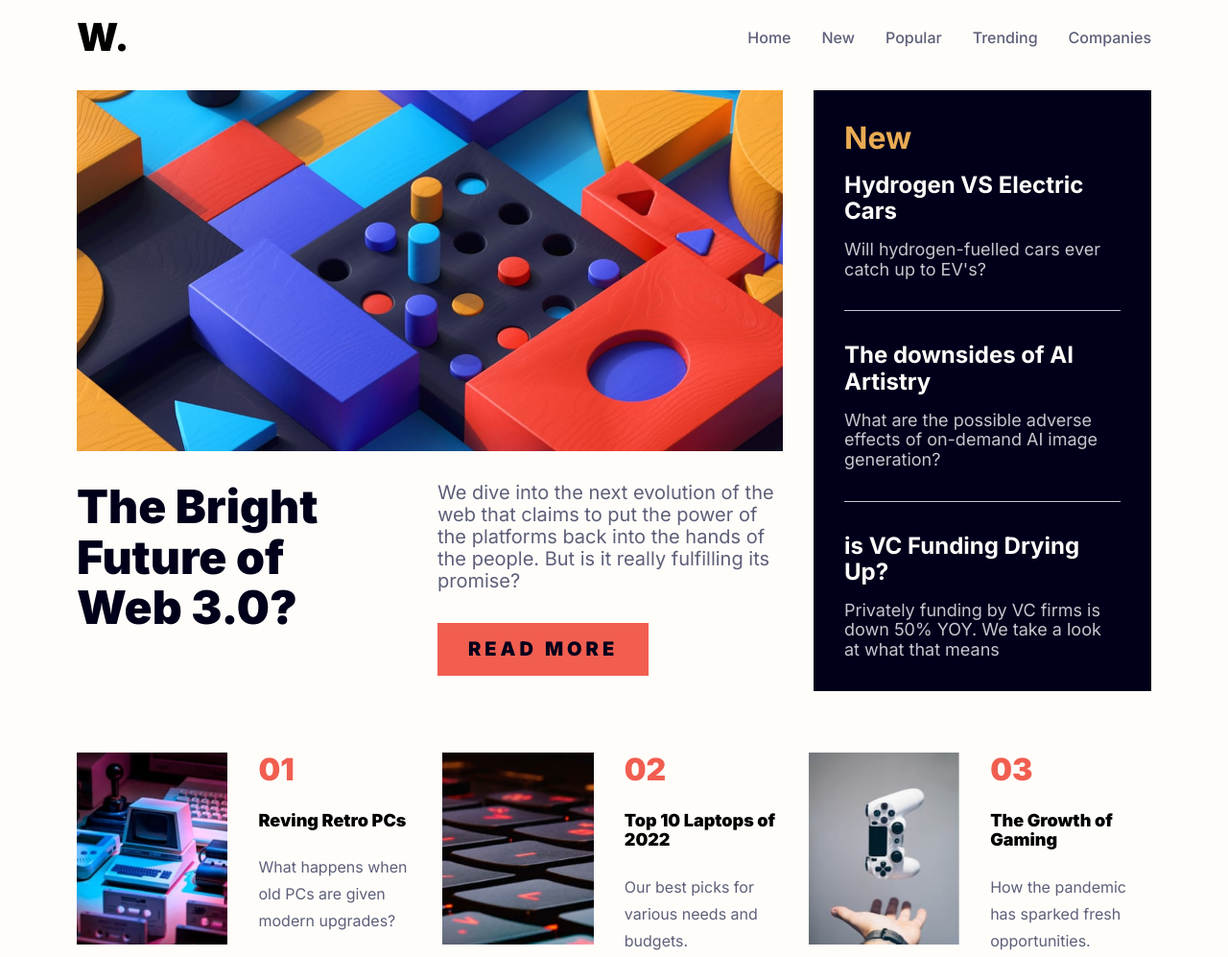
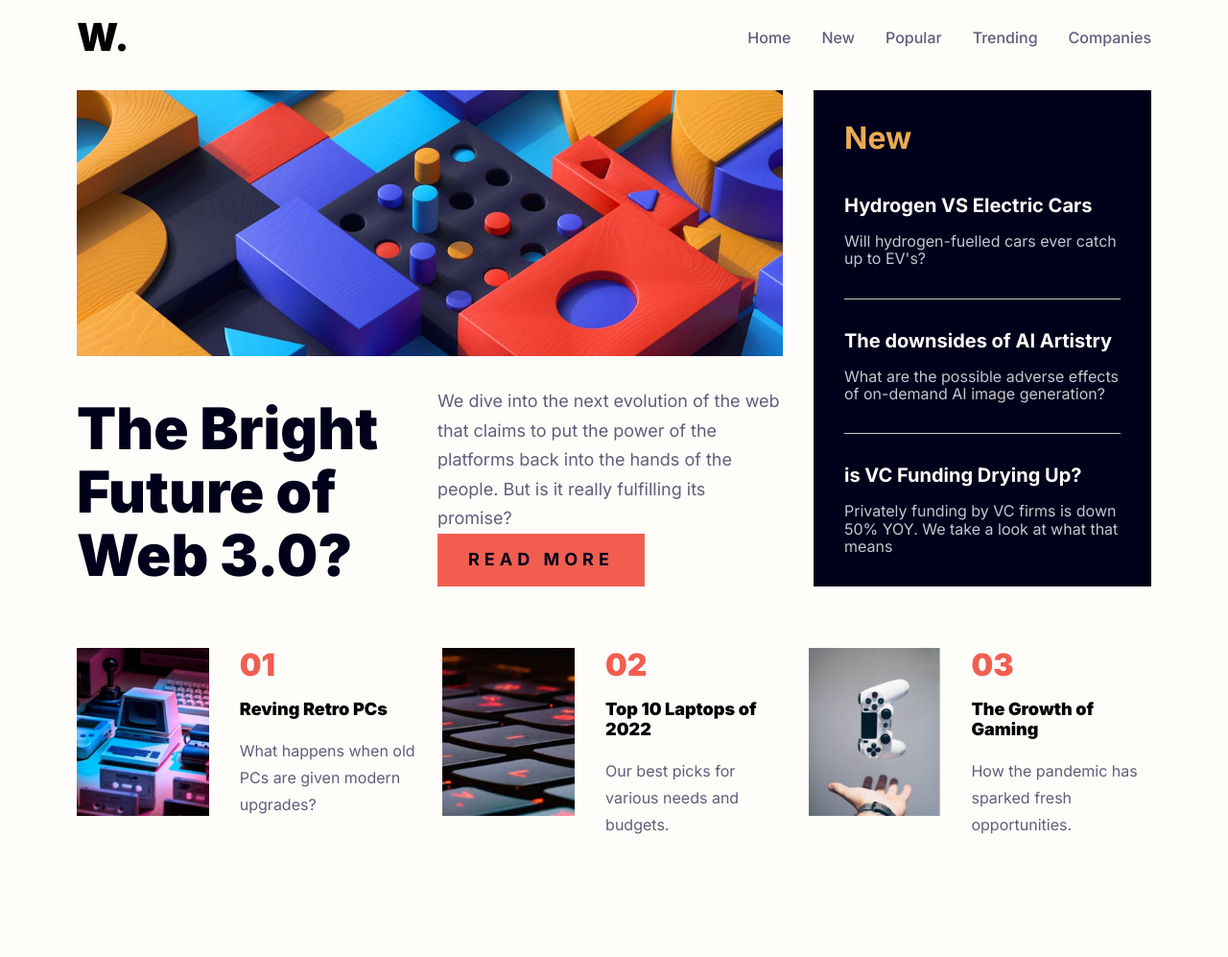
Before and after one commit to Toumari/Web-3.0-Home-Page, a plain HTML site: page index.html in a window 1280 px wide. Shown: the whole page at 96% size. After the commit the page ends 905 px from the top, so only its background shows below. Drawn offline with Linux system fonts and the light colour scheme.

Commit message:
first commit

```diff
--- a/style.css
+++ b/style.css
@@ -86,16 +86,15 @@ nav {
 .hero-copy {
   font-size: 1rem;
   color: var(--dark-grey-blue);
-  margin-bottom: 1rem;
 }
 
 .hero-btn {
   background-color: var(--soft-red);
   color: var(--dark-blue);
   text-transform: uppercase;
-  letter-spacing: 4px;
-  padding: 1rem 1.5rem;
-  font-weight: 900;
+  letter-spacing: 5px;
+  padding: 1rem 1rem;
+  font-weight: 700;
   display: block;
   margin-top: 0.5rem;
   cursor: pointer;
@@ -151,14 +150,14 @@ nav {
 }
 
 .post-img {
-  height: 150px;
+  height: 175px;
 }
 
 .post-details {
   display: flex;
   flex-direction: column;
   justify-content: start;
-  gap: 1.5rem;
+  gap: 1.125rem;
 }
 
 .post-details-num {
@@ -206,7 +205,7 @@ nav {
 
   .hero-img {
     grid-column: 1 / 3;
-    grid-row: 1 / 3;
+    grid-row: 1 / 1;
     height: 100%;
     background-image: url("assets/images/image-web-3-desktop.jpg");
   }
@@ -220,8 +219,12 @@ nav {
   }
 
   .hero-title {
-    font-size: 3rem;
-    max-width: 80%;
+    display: flex;
+    flex-direction: column;
+    justify-content: end;
+    align-items: center;
+    font-size: 3.75rem;
+    max-width: 9ch;
     margin-bottom: 0;
     grid-column: 1 / 1;
     grid-row: 1 / 1;
@@ -229,20 +232,25 @@ nav {
   }
 
   .hero-copy {
-    font-size: 1.25rem;
+    display: flex;
+    flex-direction: column;
+    justify-content: space-between;
+    font-size: 1.125rem;
+    line-height: 1.7;
   }
 
   .hero-btn {
+    margin-top: auto;
     display: block;
     width: fit-content;
     height: fit-content;
-    padding: 1rem 2rem;
+    padding: 0.75rem 2rem;
   }
 
   .new-section {
     margin: 0;
     grid-column: 3/4;
-    grid-row: 1/4;
+    grid-row: 1/3;
     display: flex;
     flex-direction: column;
     justify-content: space-around;
@@ -251,16 +259,16 @@ nav {
   .new-title {
     font-size: 2rem;
     padding-top: 0;
-    margin-bottom: 0rem;
+    margin-bottom: 1.5rem;
     font-weight: 700;
   }
 
   .new-post h3 {
-    font-size: 1.5rem;
+    font-size: 1.25rem;
   }
 
   .new-post p {
-    font-size: 1.125rem;
+    font-size: 1rem;
   }
 
   .new-post:last-child {
@@ -273,10 +281,6 @@ nav {
     gap: 2rem;
     margin: 0;
     padding: 0;
-  }
-
-  .post-img {
-    height: 200px;
   }
 
   .post-details-num {
@@ -313,8 +317,4 @@ nav {
   .new-title {
     margin-bottom: 1rem;
   }
-
-  .hero-title {
-    font-size: 3.5rem;
-  }
 }
```
